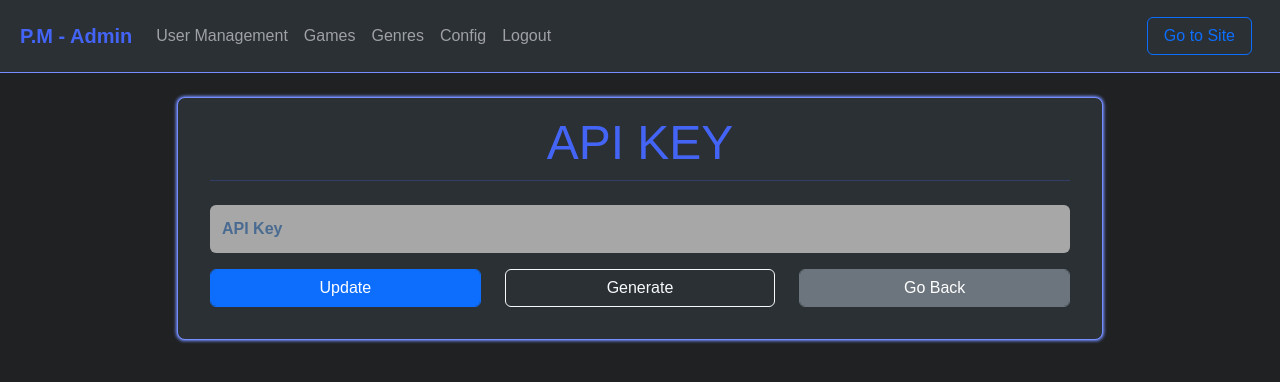
After one commit to Rafawastaken/price-minder, a Flask app: page /admin/config/api in a window 1280 px wide. The commit adds this page. Shown: the top 382 px of the page. Run offline with Flask 3, Linux system fonts and the light colour scheme; a user stored in the database is signed in.

Commit message:
generate key javascript

```diff
--- /dev/null
+++ b/webapp/price_minder/routes/backend/admin/forms.py
@@ -0,0 +1,6 @@
+from flask_wtf import FlaskForm
+from wtforms import StringField, PasswordField, SubmitField, DateField, BooleanField
+from wtforms.validators import DataRequired, Email, EqualTo
+
+class ApiForm(FlaskForm):
+    key = StringField('Password', validators=[DataRequired()])
--- a/webapp/price_minder/routes/backend/admin/routes.py
+++ b/webapp/price_minder/routes/backend/admin/routes.py
@@ -1,6 +1,6 @@
 from flask import Blueprint, render_template, flash, redirect, url_for
 from flask_login import login_required, current_user
-
+from .forms import ApiForm
 
 
 ##################### * Blueprint * #####################
@@ -27,3 +27,23 @@ def admin_index():
         return redirect(url_for('pages.index_pages'))
 
     return render_template('./backend/admin/index.html', title = title)
+
+
+##################### * Admin Config * #####################
+
+# Config Landing
+@admin.route('/config')
+@login_required
+def admin_config():
+    title = "Price Minder - Website Configurations"
+    return render_template('./backend/admin/admin_config.html', title = title)
+
+
+# API Config
+@admin.route('/config/api', methods = ['GET', 'POST'])
+@login_required
+def admin_api_config():
+    title = "Price Minder - Api Configuration"
+    form = ApiForm()
+
+    return render_template('./backend/admin/api_config.html', title = title, form = form)
--- /dev/null
+++ b/webapp/price_minder/static/js/generate_key.js
@@ -0,0 +1,23 @@
+var btn_generate = document.getElementById("btn_generate_key");
+var inp_key = document.getElementById("inp_key");
+
+// Function to generate random api key from characters
+function generete_key() {
+  var characters = "abcdefghijklmnopqrstuvwyxz0123456789";
+  var key = "";
+
+  for (var i = 0; i < 26; i++) {
+    var random_number = Math.floor(Math.random() * characters.length);
+    key += characters[random_number];
+  }
+
+  return key;
+}
+
+// when generate btn clicks run this
+btn_generate.addEventListener("click", function (e) {
+  e.preventDefault();
+
+  var key = generete_key();
+  inp_key.value = key;
+});
--- /dev/null
+++ b/webapp/price_minder/templates/backend/admin/api_config.html
@@ -0,0 +1,48 @@
+{% extends "./backend/base.html" %}
+<!-- signup page -->
+{% block content %}
+
+<div class="container-color mt-4">
+  <div class="row">
+    <div class="col">
+      <div class="display-5 mt-3 fw-medium blue-font text-center">API KEY</div>
+      <hr class="blue-font mt-2 mb-4" />
+    </div>
+  </div>
+  <div class="row">
+    <form method="POST">
+      {{form.csrf_token}}
+      <div class="mb-3">
+        {{form.key(id='inp_key',placeholder="API Key", class='form-control
+        input-color' )}}
+      </div>
+      <div class="row">
+        <div class="col-4">
+          <input
+            type="submit"
+            value="Update"
+            class="btn btn-primary form-control"
+          />
+        </div>
+        <div class="col-4">
+          <button
+            class="btn btn-outline-light form-control"
+            id="btn_generate_key"
+          >
+            Generate
+          </button>
+        </div>
+        <div class="col-4">
+          <a
+            href="{{url_for('admin.admin_config')}}"
+            class="btn btn-secondary form-control"
+            >Go Back</a
+          >
+        </div>
+      </div>
+    </form>
+  </div>
+</div>
+
+<script src="{{url_for('static', filename='./js/generate_key.js')}}"></script>
+{% endblock %}
--- a/webapp/price_minder/templates/backend/components/navbar.html
+++ b/webapp/price_minder/templates/backend/components/navbar.html
@@ -47,6 +47,14 @@
           >
         </li>
         <li class="nav-item">
+          <a
+            class="nav-link"
+            aria-current="page"
+            href="{{url_for('admin.admin_config')}}"
+            >Config</a
+          >
+        </li>
+        <li class="nav-item">
           <form action="{{url_for('users.logout')}}" method="POST">
             <input type="submit" value="Logout" class="nav-link" />
           </form>
```
Also changed, not shown: webapp/price_minder/templates/backend/admin/admin_config.html (added, +29 -0 lines).
